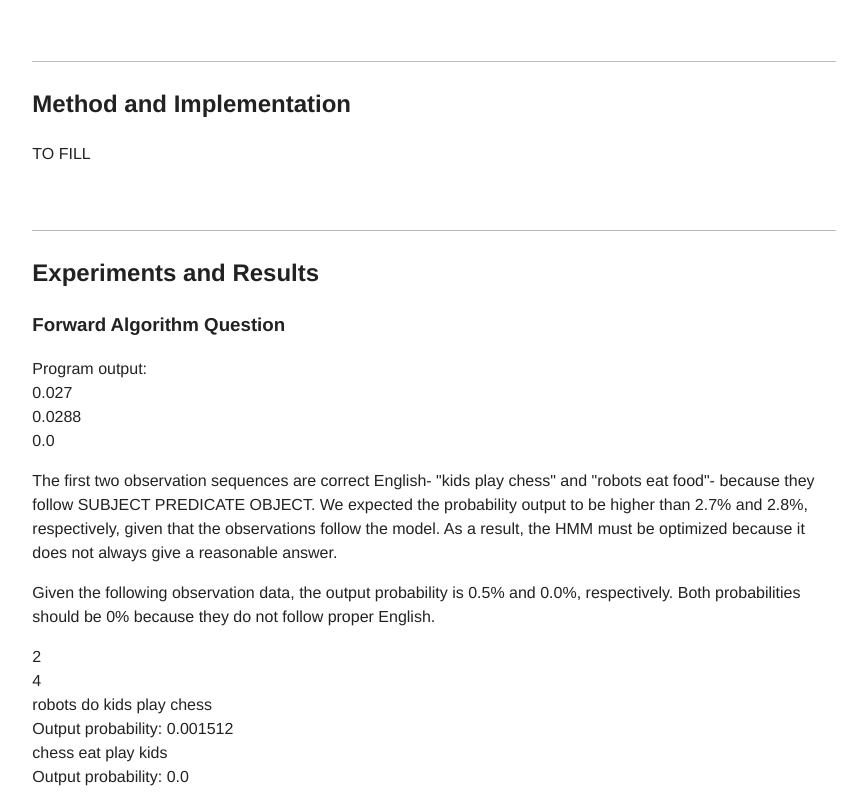
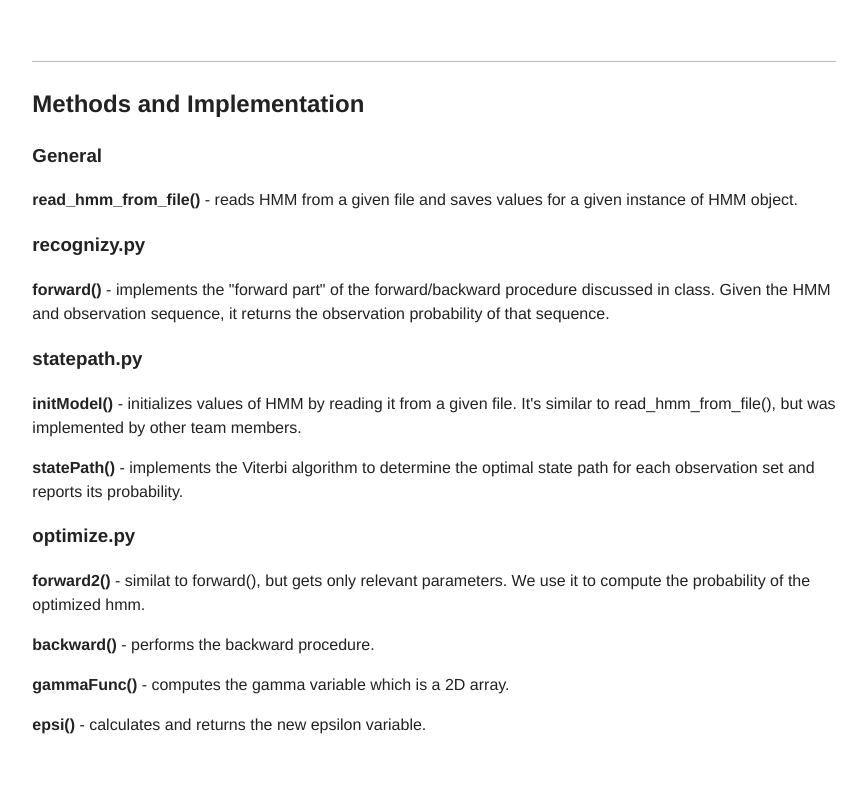
Before and after one commit to uvarov916/uvarovis.github.io, a website: page hmm.html in a window 1280 px wide. Shown: the part 1023-1815 px from the top of the page, without its empty margins (206-1072 px from the left). Drawn offline with Linux system fonts and the light colour scheme.

Commit message:
updated hmm

```diff
--- a/hmm.html
+++ b/hmm.html
@@ -54,8 +54,19 @@
     <section>
         <div class="row">
             <div class="columns small-12 medium-10 small-centered">
-                <h2>Method and Implementation</h2>
-                <p>TO FILL</p>
+                <h2>Methods and Implementation</h2>
+                <h3>General</h3>
+                <p><b>read_hmm_from_file()</b> - reads HMM from a given file and saves values for a given instance of HMM object.</p>
+                <h3>recognizy.py</h3>
+                <p><b>forward()</b> - implements the "forward part" of the forward/backward procedure discussed in class. Given the HMM and observation sequence, it returns the observation probability of that sequence.</p>
+                <h3>statepath.py</h3>
+                <p><b>initModel()</b> - initializes values of HMM by reading it from a given file. It's similar to read_hmm_from_file(), but was implemented by other team members.</p>
+                <p><b>statePath()</b> - implements the Viterbi algorithm to determine the optimal state path for each observation set and reports its probability.</p>
+                <h3>optimize.py</h3>
+                <p><b>forward2()</b> - similat to forward(), but gets only relevant parameters. We use it to compute the probability of the optimized hmm.</p>
+                <p><b>backward()</b> - performs the backward procedure.</p>
+                <p><b>gammaFunc()</b> - computes the gamma variable which is a 2D array.</p>
+                <p><b>epsi()</b> - calculates and returns the new epsilon variable.</p>
             </div>
         </div>
     </section>
@@ -137,7 +148,8 @@ pi:
         <div class="row">
             <div class="columns small-12 medium-10 small-centered">
                 <h2>Discussion</h2>
-                <p>TO FILL</p>
+                <p>Our programs implement classes and their methods to read information from files and extract them. We believe this is a strength of our program because it is organized and efficient. The forward algorithm calculates the output probability of each observation sequence. However, since the HMM is limited in its vocabulary, we expected a higher probability than the one given by the algorithm. We found the optimal state path by using the Viterbi algorithm. However, the HMM is flawed because it cannot recognize a sequence that contains AUXILARY followed by SUBJECT, or in other words, a question. We acutely came to the conclusion that including a question mark in these sequences would lead to a runtime error because it cannot recognize symbols. Additionally, we are aware the limitations of the Baum-Welch algorithm in terms of the runtime error due to the possibility of dividing by an observation probability of zero.</p>
+                <p>Our methods are successful in providing the correct probabilities for the sequences. Although we expected a higher probability for sequences that followed the rules of English syntax, we are aware the correct probabilities given in the assignment sheet, and our probabilities match those given. Our results confirmed the limitations of the HMM. We were able to enhance the HMM by adding two additional states (ADVERB and PRESENT TENSE) to the model. In the future, we would clean up the methods needed to read from files.</p>
             </div>
         </div>
     </section>
```
